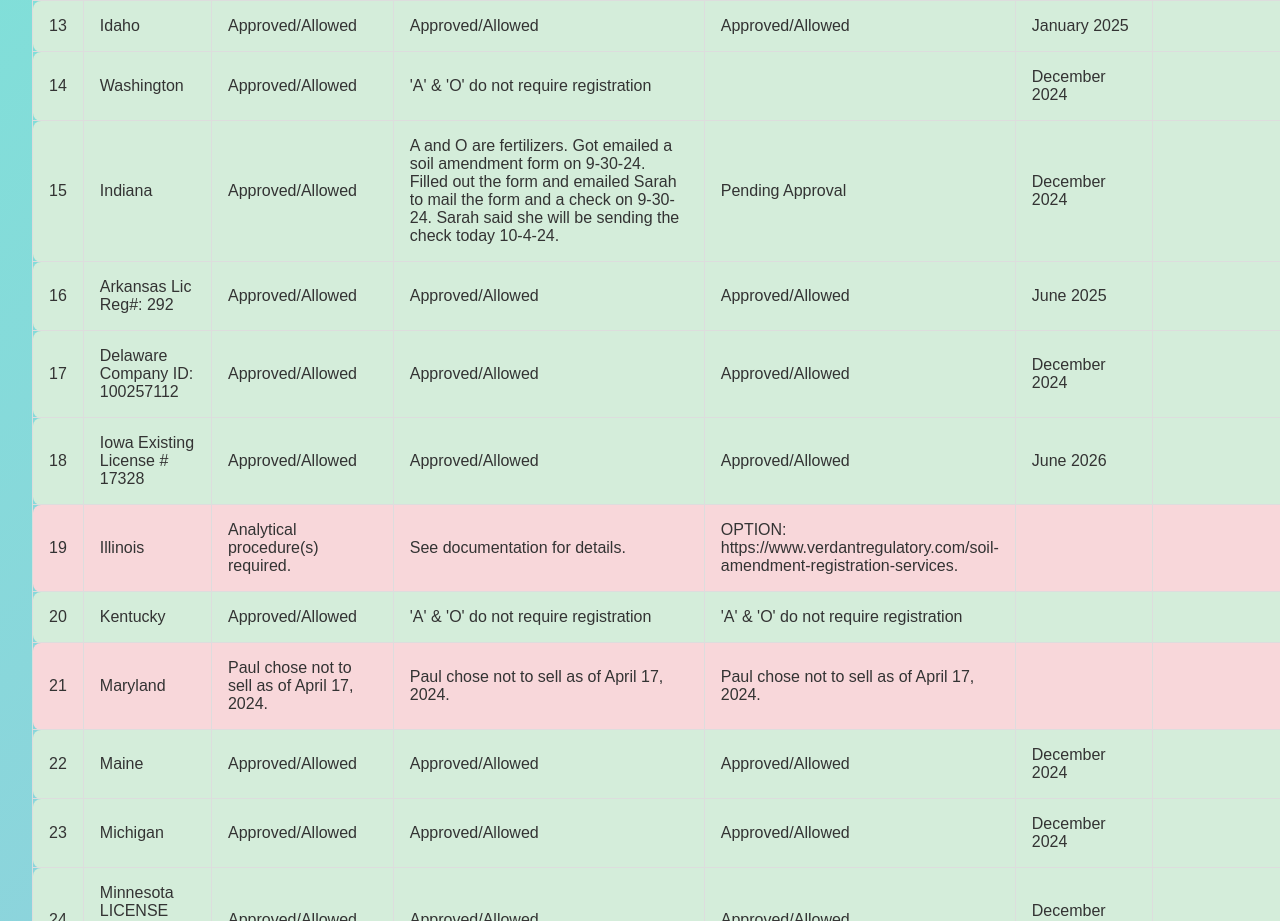
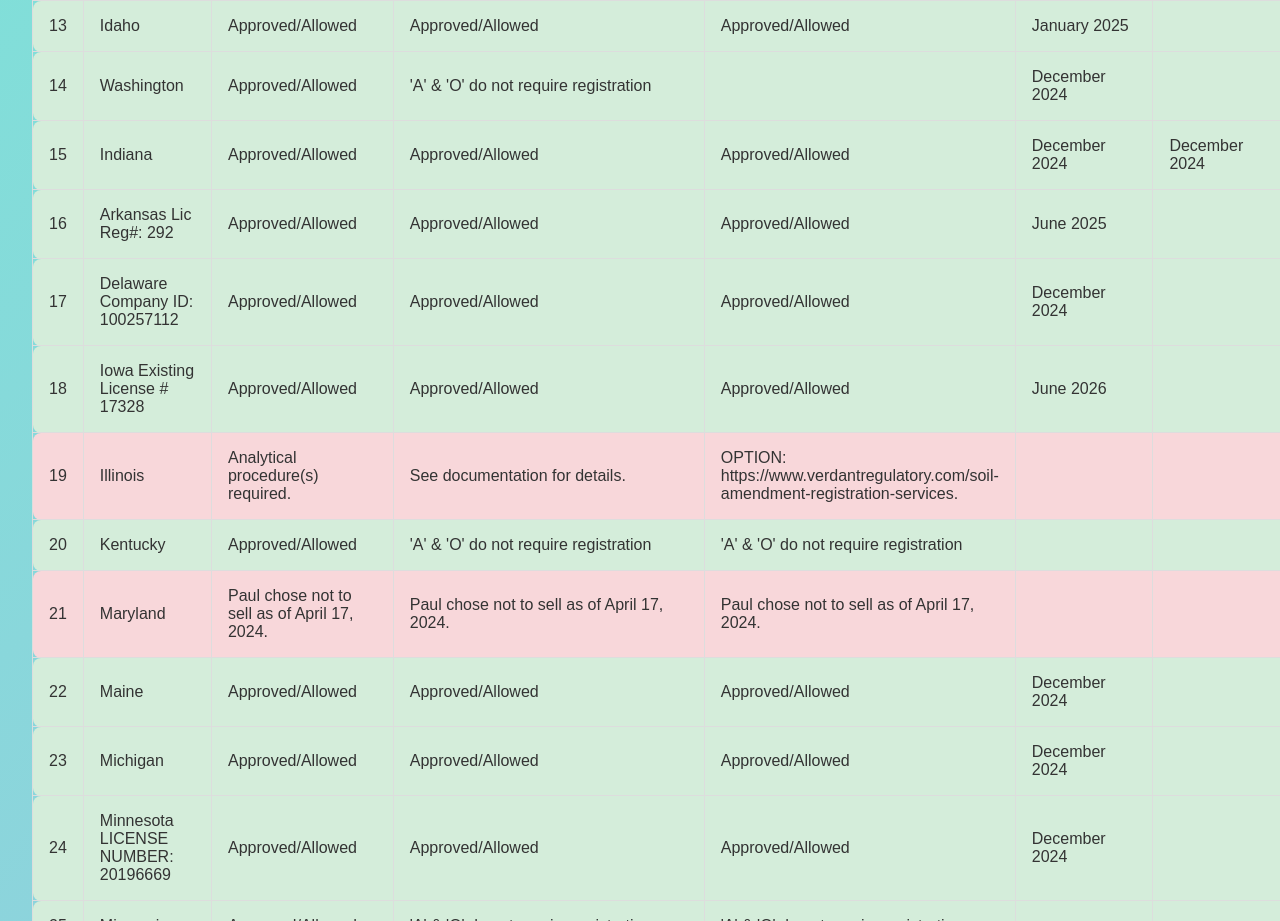
Before and after one commit to max-well-creator/work_dashboard, a Next.js app: page /product_reg_status in a window 1280 px wide. Shown: the part 1120-2041 px from the top of the page. Built offline with nearby package versions, Linux system fonts and the light colour scheme.

Commit message:
update to indiana status

```diff
--- a/src/data/stateRegistrationStatus.js
+++ b/src/data/stateRegistrationStatus.js
@@ -169,12 +169,11 @@ const statesRegData = [
 		id: 15,
 		state: "Indiana",
 		license_statues: APPROVED,
-		a_status:
-			"A and O are fertilizers. Got emailed a soil amendment form on 9-30-24. Filled out the form and emailed Sarah to mail the form and a check on 9-30-24. Sarah said she will be sending the check today 10-4-24.",
-		o_status: "Pending Approval",
+		a_status: APPROVED,
+		o_status: APPROVED,
 		notes: "",
 		a_expiration: "December 2024",
-		o_expiration: "",
+		o_expiration: "December 2024",
 		color: APPROVED_COLOR,
 	},
 	{
```
